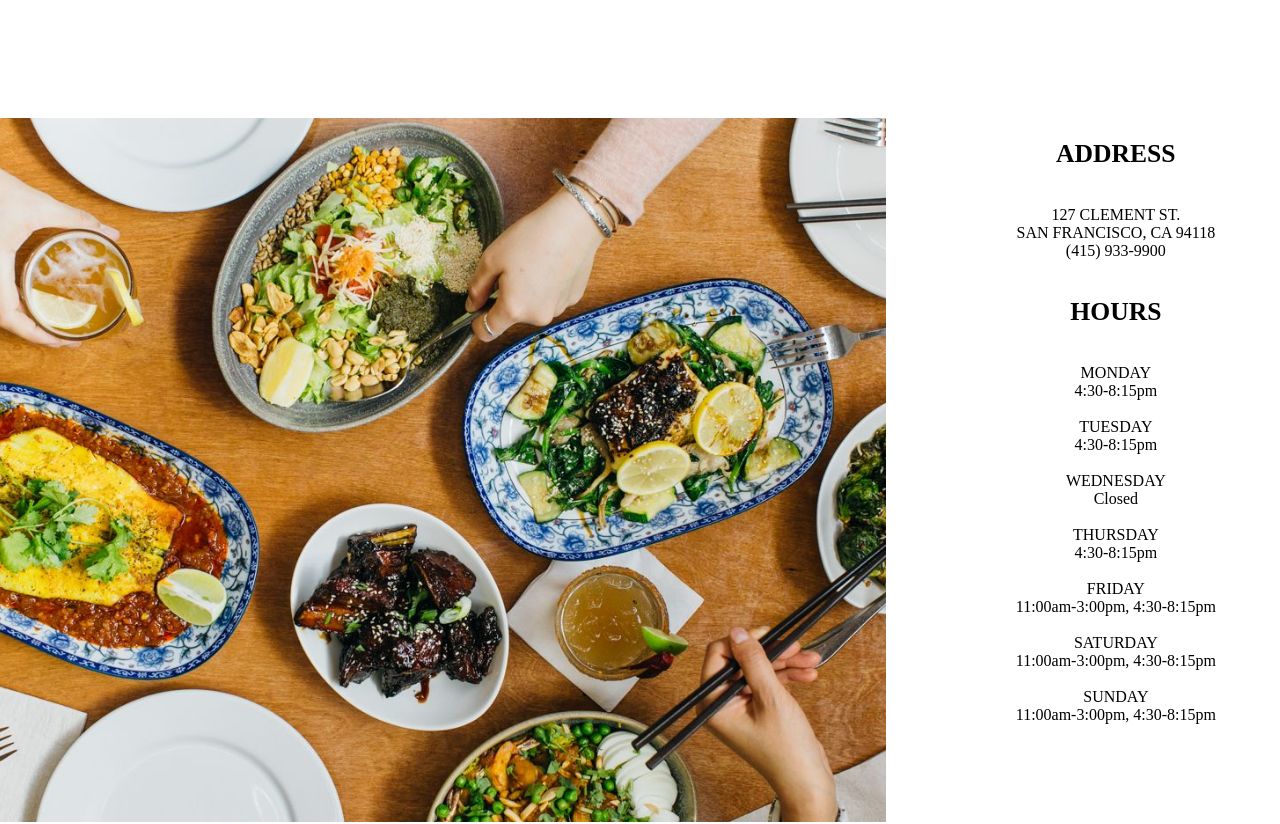
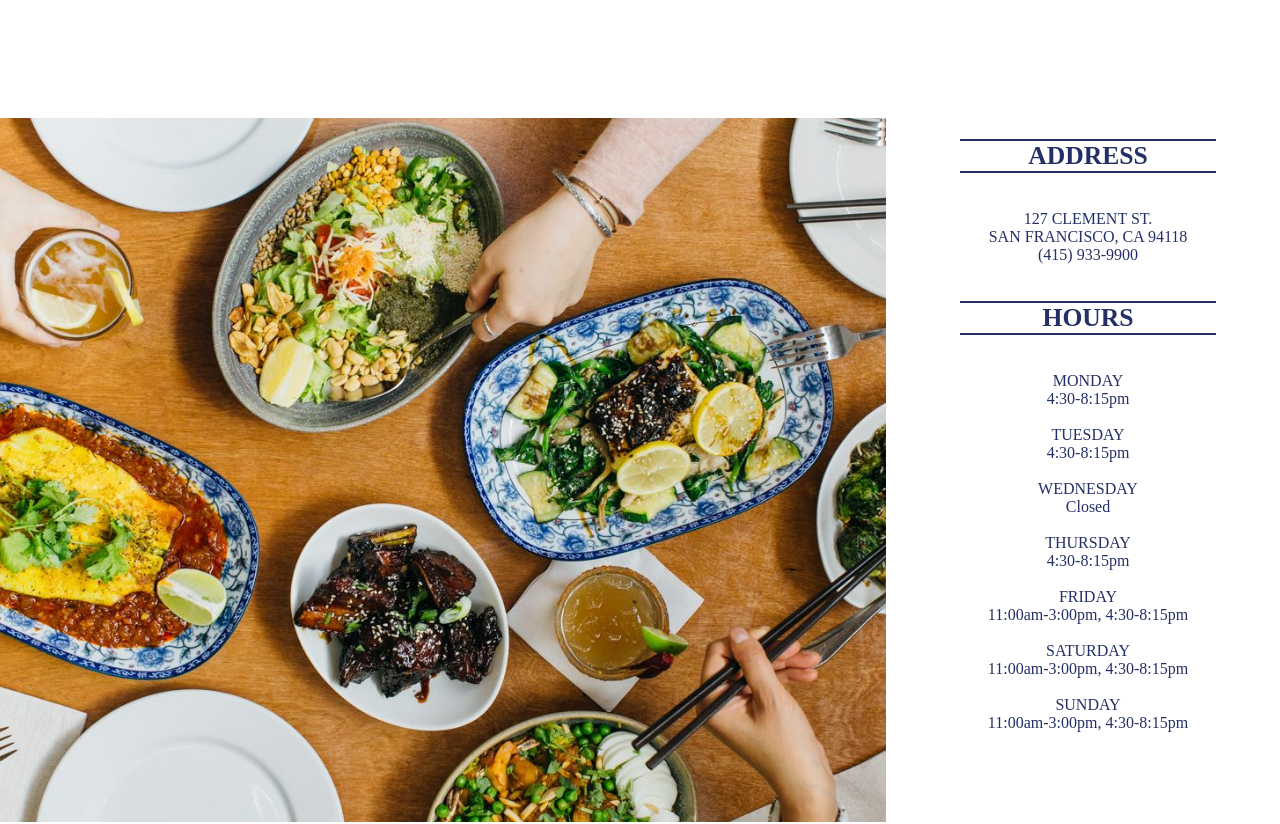
Before and after one commit to serenaqchen/bstar-website, a React app in the folder app/: page / in a window 1280 px wide. Shown: the part 1000-1824 px from the top of the page. Built offline with nearby package versions, Linux system fonts and the light colour scheme; no server answers; a web font is replaced by a local one.

Commit message:
added borders to headings

```diff
--- a/app/src/Home/styles.module.scss
+++ b/app/src/Home/styles.module.scss
@@ -47,6 +47,9 @@
   h2 {
     font-size: 2vw;
     text-align: center;
+    border-top: 0.2vw solid #243065;
+    border-bottom: 0.2vw solid #243065;
+    width: 20vw;
   }
 
   p {
--- a/app/src/global.scss
+++ b/app/src/global.scss
@@ -11,6 +11,7 @@
 body {
   font-family: "Source Serif Pro", serif;
   margin: 0;
+  color: #243065;
 }
 
 html {
```
